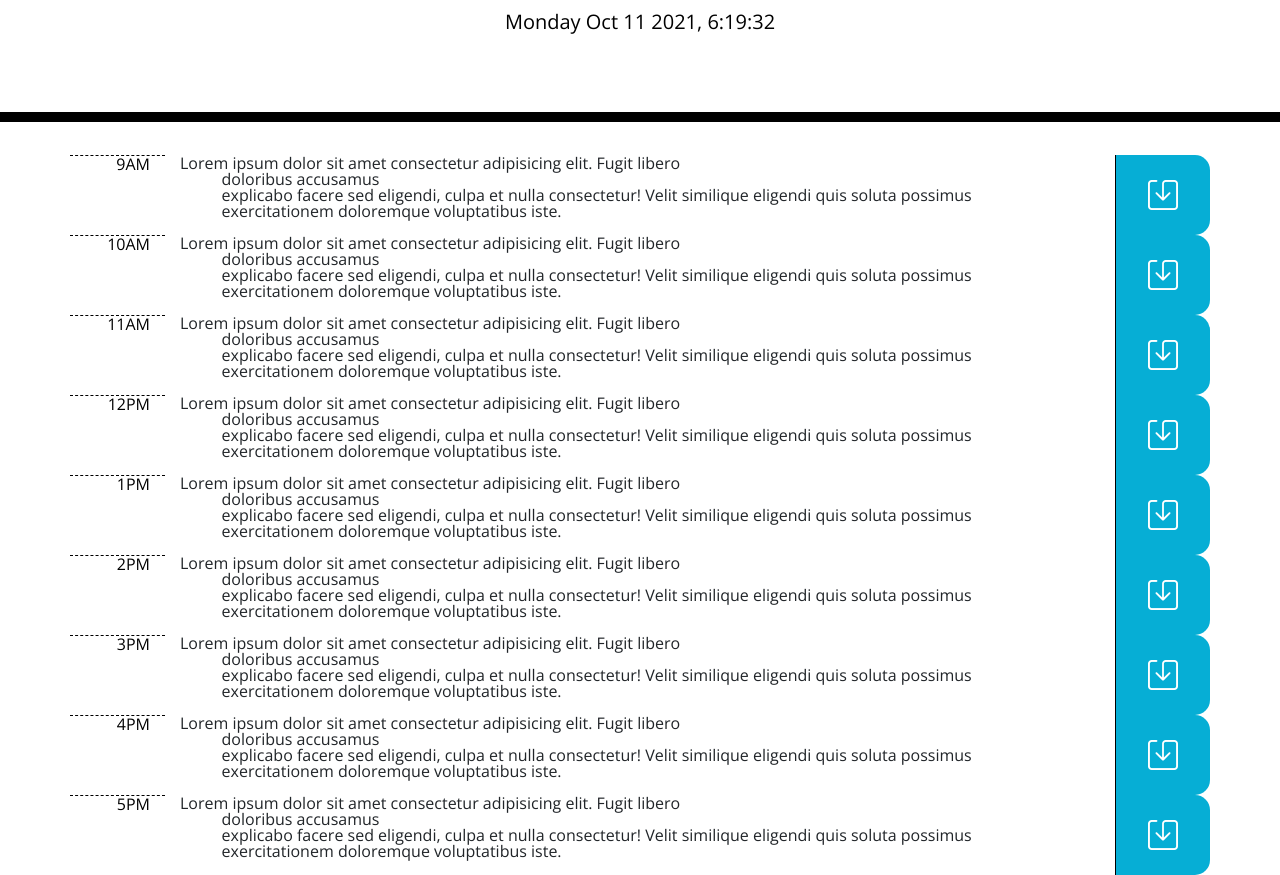
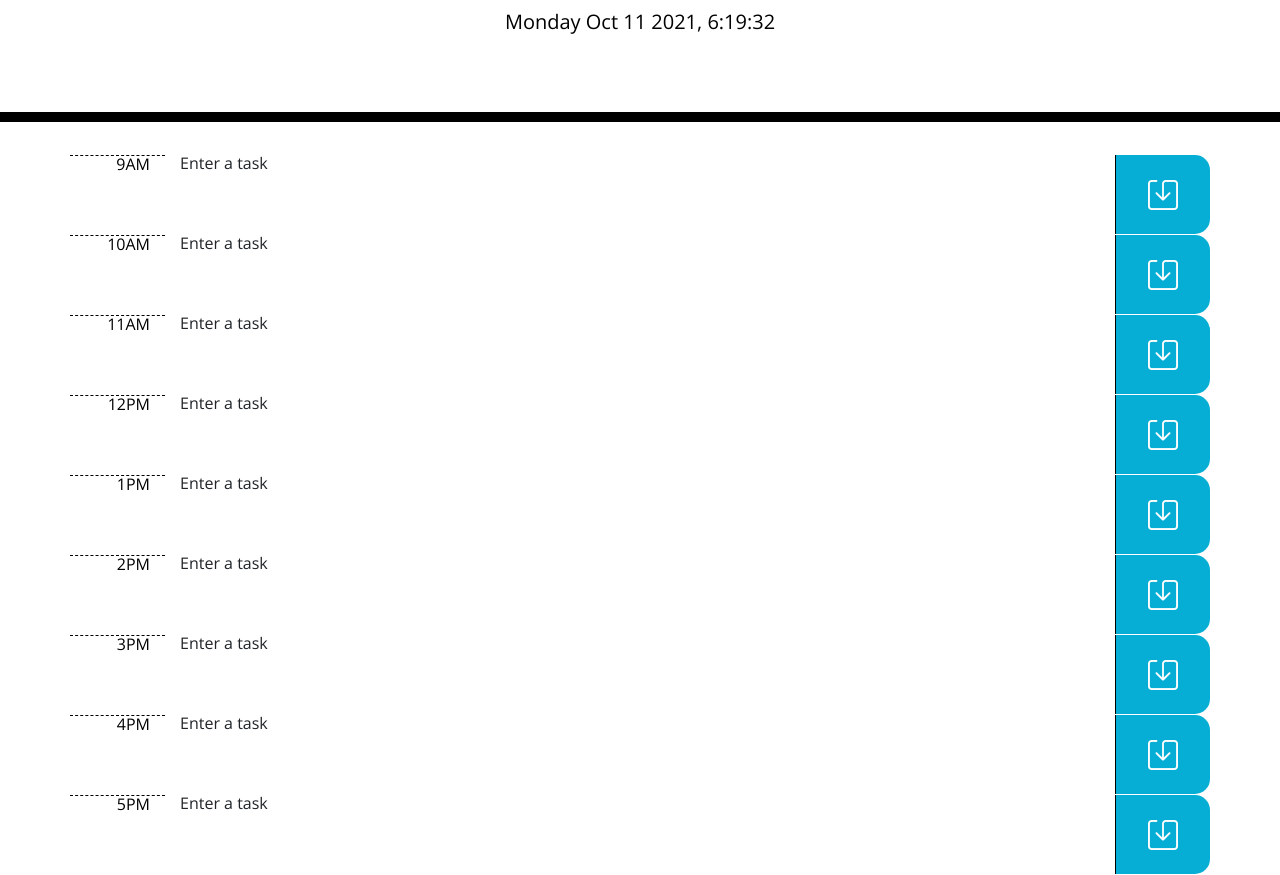
Before and after one commit to maxh1231/workday-scheduler, a plain HTML site: page index.html in a window 1280 px wide. Shown: the part 182-1057 px from the top of the page. Drawn offline with nearby package versions, Linux system fonts and the light colour scheme.

Commit message:
set default value of <p> to local storages values. If no value is present, <p> tag value is Enter a task. Added style to <selectarea>

```diff
--- a/assets/css/style.css
+++ b/assets/css/style.css
@@ -11,7 +11,9 @@ textarea{
   color: #000000;
   border-left: 1px solid black;
   padding: 10px;
+  width: 100%;
 }
+
 
 .jumbotron {
   text-align: center;
--- a/assets/js/script.js
+++ b/assets/js/script.js
@@ -19,6 +19,53 @@ let pm2Btn = $("#pm2Btn");
 let pm3Btn = $("#pm3Btn");
 let pm4Btn = $("#pm4Btn");
 let pm5Btn = $("#pm5Btn");
+
+$(desc9).text(localStorage.getItem("9am"));
+$(desc10).text(localStorage.getItem("10am"));
+$(desc11).text(localStorage.getItem("11am"));
+$(desc12).text(localStorage.getItem("12pm"));
+$(desc13).text(localStorage.getItem("1pm"));
+$(desc14).text(localStorage.getItem("2pm"));
+$(desc15).text(localStorage.getItem("3pm"));
+$(desc16).text(localStorage.getItem("4pm"));
+$(desc17).text(localStorage.getItem("5pm"));
+
+if (desc9.textContent == undefined) {
+    $(desc9).text("Enter a task");
+}
+
+if (desc10.textContent == undefined) {
+    $(desc10).text("Enter a task");
+}
+
+if (desc11.textContent == undefined) {
+    $(desc11).text("Enter a task");
+}
+
+if (desc12.textContent == undefined) {
+    $(desc12).text("Enter a task");
+}
+
+if (desc13.textContent == undefined) {
+    $(desc13).text("Enter a task");
+}
+
+if (desc14.textContent == undefined) {
+    $(desc14).text("Enter a task");
+}
+
+if (desc15.textContent == undefined) {
+    $(desc15).text("Enter a task");
+}
+
+if (desc16.textContent == undefined) {
+    $(desc16).text("Enter a task");
+}
+
+if (desc17.textContent == undefined) {
+    $(desc17).text("Enter a task");
+}
+
 
 
 
--- a/index.html
+++ b/index.html
@@ -27,10 +27,7 @@
         <span class="d-flex justify-content-end align-items-end">9AM</span>
       </div>
       <div class="col-10">
-        <p id="desc9" class="description">Lorem ipsum dolor sit amet consectetur adipisicing elit. Fugit libero
-          doloribus accusamus
-          explicabo facere sed eligendi, culpa et nulla consectetur! Velit similique eligendi quis soluta possimus
-          exercitationem doloremque voluptatibus iste.</p>
+        <p id="desc9" class="description">Lorem ipsum </p>
       </div>
       <div class="col-1 saveBtn d-flex justify-content-center align-items-center">
         <i id="am9Btn" class="bi bi-save"></i>
@@ -42,10 +39,7 @@
         <span class="d-flex justify-content-end align-items-end">10AM</span>
       </div>
       <div class="col-10">
-        <p id="desc10" class="description">Lorem ipsum dolor sit amet consectetur adipisicing elit. Fugit libero
-          doloribus accusamus
-          explicabo facere sed eligendi, culpa et nulla consectetur! Velit similique eligendi quis soluta possimus
-          exercitationem doloremque voluptatibus iste.</p>
+        <p id="desc10" class="description">Lorem ipsum </p>
       </div>
       <div class="col-1 saveBtn d-flex justify-content-center align-items-center">
         <i id="am10Btn" class="bi bi-save"></i>
@@ -57,10 +51,7 @@
         <span class="d-flex justify-content-end align-items-end">11AM</span>
       </div>
       <div class="col-10">
-        <p id="desc11" class="description">Lorem ipsum dolor sit amet consectetur adipisicing elit. Fugit libero
-          doloribus accusamus
-          explicabo facere sed eligendi, culpa et nulla consectetur! Velit similique eligendi quis soluta possimus
-          exercitationem doloremque voluptatibus iste.</p>
+        <p id="desc11" class="description">Lorem ipsum </p>
       </div>
       <div class="col-1 saveBtn d-flex justify-content-center align-items-center">
         <i id="am11Btn" class="bi bi-save"></i>
@@ -72,10 +63,7 @@
         <span class="d-flex justify-content-end align-items-end">12PM</span>
       </div>
       <div class="col-10">
-        <p id="desc12" class="description">Lorem ipsum dolor sit amet consectetur adipisicing elit. Fugit libero
-          doloribus accusamus
-          explicabo facere sed eligendi, culpa et nulla consectetur! Velit similique eligendi quis soluta possimus
-          exercitationem doloremque voluptatibus iste.</p>
+        <p id="desc12" class="description">Lorem ipsum </p>
       </div>
       <div class="col-1 saveBtn d-flex justify-content-center align-items-center">
         <i id="pm12Btn" class="bi bi-save"></i>
@@ -87,10 +75,7 @@
         <span class="d-flex justify-content-end align-items-end">1PM</span>
       </div>
       <div class="col-10">
-        <p id="desc13" class="description">Lorem ipsum dolor sit amet consectetur adipisicing elit. Fugit libero
-          doloribus accusamus
-          explicabo facere sed eligendi, culpa et nulla consectetur! Velit similique eligendi quis soluta possimus
-          exercitationem doloremque voluptatibus iste.</p>
+        <p id="desc13" class="description">Lorem ipsum </p>
       </div>
       <div class="col-1 saveBtn d-flex justify-content-center align-items-center">
         <i id="pm1Btn" class="bi bi-save"></i>
@@ -102,10 +87,7 @@
         <span class="d-flex justify-content-end align-items-end">2PM</span>
       </div>
       <div class="col-10">
-        <p id="desc14" class="description">Lorem ipsum dolor sit amet consectetur adipisicing elit. Fugit libero
-          doloribus accusamus
-          explicabo facere sed eligendi, culpa et nulla consectetur! Velit similique eligendi quis soluta possimus
-          exercitationem doloremque voluptatibus iste.</p>
+        <p id="desc14" class="description">Lorem ipsum </p>
       </div>
       <div class="col-1 saveBtn d-flex justify-content-center align-items-center">
         <i id="pm2Btn" class="bi bi-save"></i>
@@ -117,10 +99,7 @@
         <span class="d-flex justify-content-end align-items-end">3PM</span>
       </div>
       <div class="col-10">
-        <p id="desc15" class="description">Lorem ipsum dolor sit amet consectetur adipisicing elit. Fugit libero
-          doloribus accusamus
-          explicabo facere sed eligendi, culpa et nulla consectetur! Velit similique eligendi quis soluta possimus
-          exercitationem doloremque voluptatibus iste.</p>
+        <p id="desc15" class="description">Lorem ipsum </p>
       </div>
       <div class="col-1 saveBtn d-flex justify-content-center align-items-center">
         <i id="pm3Btn" class="bi bi-save"></i>
@@ -132,10 +111,7 @@
         <span class="d-flex justify-content-end align-items-end">4PM</span>
       </div>
       <div class="col-10">
-        <p id="desc16" class="description">Lorem ipsum dolor sit amet consectetur adipisicing elit. Fugit libero
-          doloribus accusamus
-          explicabo facere sed eligendi, culpa et nulla consectetur! Velit similique eligendi quis soluta possimus
-          exercitationem doloremque voluptatibus iste.</p>
+        <p id="desc16" class="description">Lorem ipsum </p>
       </div>
       <div class="col-1 saveBtn d-flex justify-content-center align-items-center">
         <i id="pm4Btn" class="bi bi-save"></i>
@@ -147,10 +123,7 @@
         <span class="d-flex justify-content-end align-items-end">5PM</span>
       </div>
       <div class="col-10">
-        <p id="desc17" class="description">Lorem ipsum dolor sit amet consectetur adipisicing elit. Fugit libero
-          doloribus accusamus
-          explicabo facere sed eligendi, culpa et nulla consectetur! Velit similique eligendi quis soluta possimus
-          exercitationem doloremque voluptatibus iste.</p>
+        <p id="desc17" class="description">Lorem ipsum </p>
       </div>
       <div class="col-1 saveBtn d-flex justify-content-center align-items-center">
         <i id="pm5Btn" class="bi bi-save"></i>
```
